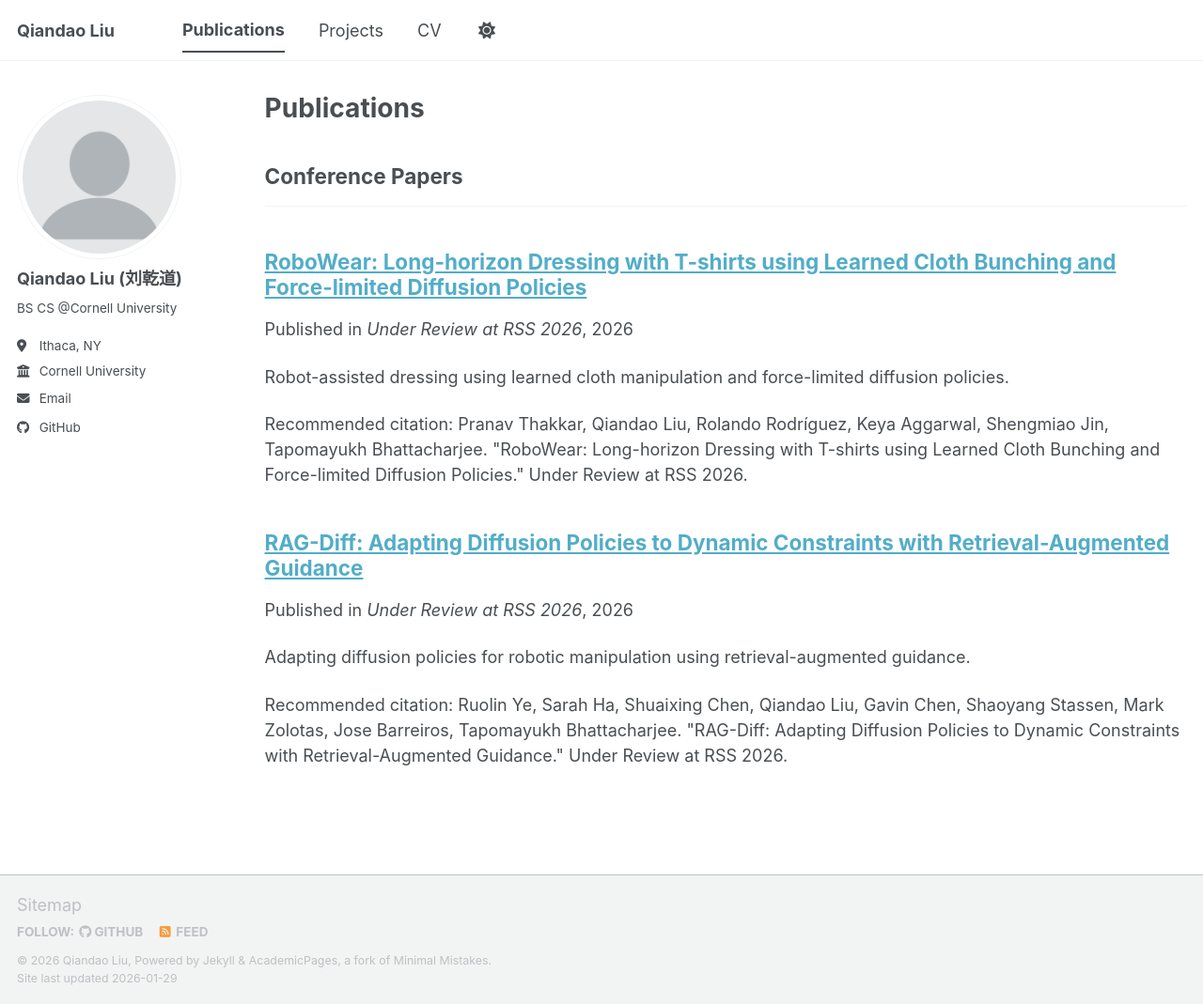
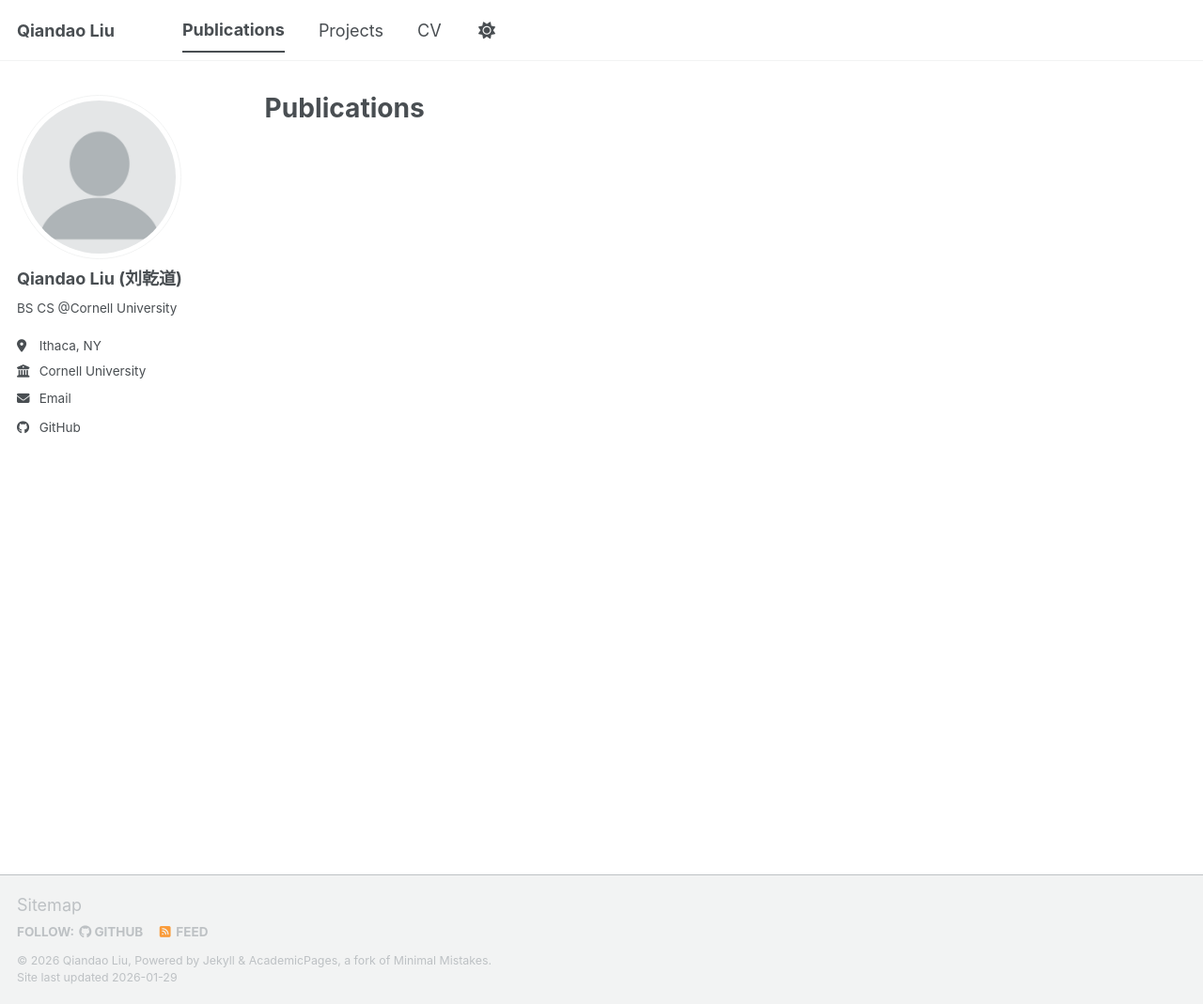
Before and after one commit to Qiandao-Liu/Qiandao-Liu.github.io, a Jekyll site: the page built from _pages/publications.html, in a window 1280 px wide and 1069 px high. Shown: the whole window at 94% size. Built offline with Jekyll 4.4.1, drawn with Linux system fonts in a browser that asks for light colours; a script bundle is joined from its source files by our own code; library files that are not in the unit come from our copies.

Commit message:
update home

```diff
--- a/_publications/2026-ragdiff.md
+++ /dev/null
@@ -1,28 +0,0 @@
----
-title: "RAG-Diff: Adapting Diffusion Policies to Dynamic Constraints with Retrieval-Augmented Guidance"
-collection: publications
-category: conferences
-# permalink: /publication/2026-ragdiff  # Disabled - will link to project page in future
-excerpt: 'Adapting diffusion policies for robotic manipulation using retrieval-augmented guidance.'
-date: 2026-03-01
-venue: 'Under Review at RSS 2026'
-citation: 'Ruolin Ye, Sarah Ha, Shuaixing Chen, Qiandao Liu, Gavin Chen, Shaoyang Stassen, Mark Zolotas, Jose Barreiros, Tapomayukh Bhattacharjee. "RAG-Diff: Adapting Diffusion Policies to Dynamic Constraints with Retrieval-Augmented Guidance." Under Review at RSS 2026.'
----
-
-## Abstract
-
-RAG-Diff introduces a novel approach to adapt diffusion policies for robotic manipulation tasks by incorporating retrieval-augmented guidance. This enables robots to dynamically adjust their behavior based on task constraints and environmental context.
-
-## Key Innovations
-
-- Integration of retrieval-augmented generation with diffusion-based robot policies
-- Dynamic adaptation to changing task constraints
-- Improved generalization across diverse manipulation scenarios
-
-## Authors
-
-Ruolin Ye, Sarah Ha, Shuaixing Chen, **Qiandao Liu**, Gavin Chen, Shaoyang Stassen, Mark Zolotas, Jose Barreiros, Tapomayukh Bhattacharjee
-
-**Lab**: [Cornell EmPRISE Lab](https://emprise.cs.cornell.edu/)
-
-**Status**: Under Review at RSS 2026
--- a/_publications/2026-robowear.md
+++ /dev/null
@@ -1,28 +0,0 @@
----
-title: "RoboWear: Long-horizon Dressing with T-shirts using Learned Cloth Bunching and Force-limited Diffusion Policies"
-collection: publications
-category: conferences
-# permalink: /publication/2026-robowear  # Disabled - will link to project page in future
-excerpt: 'Robot-assisted dressing using learned cloth manipulation and force-limited diffusion policies.'
-date: 2026-03-01
-venue: 'Under Review at RSS 2026'
-citation: 'Pranav Thakkar, Qiandao Liu, Rolando Rodríguez, Keya Aggarwal, Shengmiao Jin, Tapomayukh Bhattacharjee. "RoboWear: Long-horizon Dressing with T-shirts using Learned Cloth Bunching and Force-limited Diffusion Policies." Under Review at RSS 2026.'
----
-
-## Abstract
-
-This work addresses the challenging problem of robot-assisted dressing, specifically focusing on helping individuals put on T-shirts. We develop learned cloth bunching strategies combined with force-limited diffusion policies to enable safe and effective long-horizon manipulation of deformable objects.
-
-## Key Contributions
-
-- Developed learned cloth bunching strategies for efficient dressing
-- Implemented force-limited diffusion policies for safe human-robot interaction
-- Addressed long-horizon manipulation challenges in assistive robotics
-
-## Authors
-
-Pranav Thakkar, **Qiandao Liu**, Rolando Rodríguez, Keya Aggarwal, Shengmiao Jin, Tapomayukh Bhattacharjee
-
-**Lab**: [Cornell EmPRISE Lab](https://emprise.cs.cornell.edu/)
-
-**Status**: Under Review at RSS 2026
```
Also changed, not shown: _pages/about.md (+0 -2 lines).
